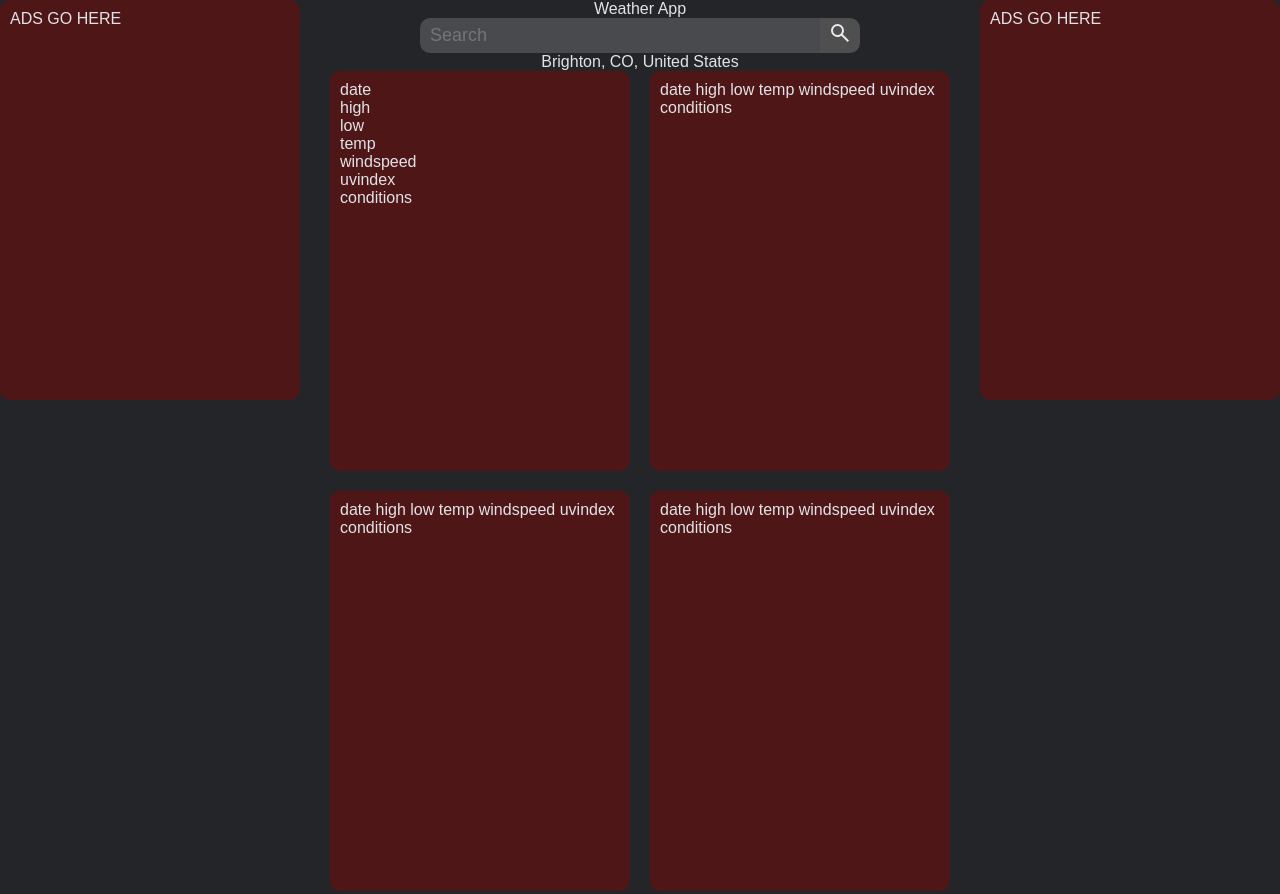
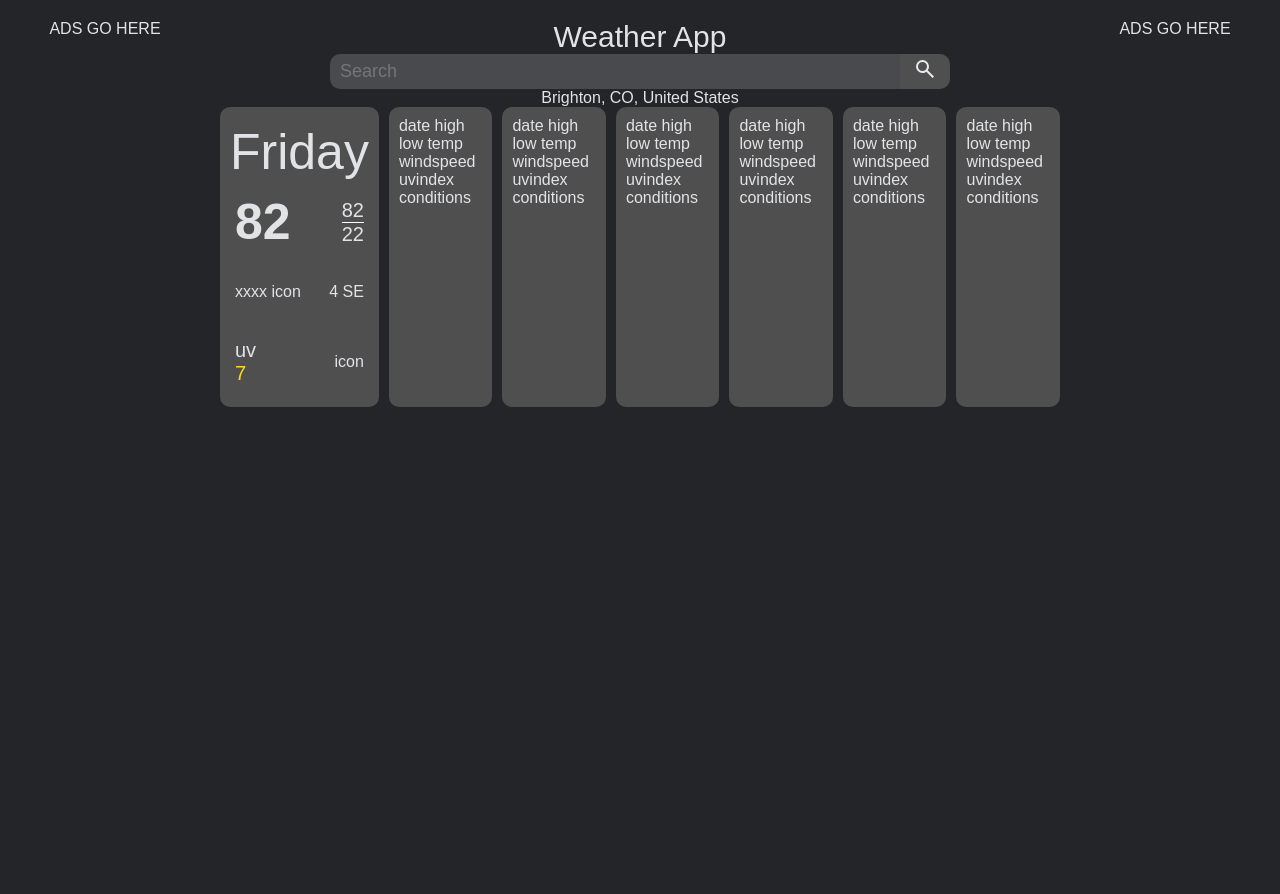
Before and after one commit to tman2747/WeatherApp, a website built with webpack: page src/template.html in a window 1280 px wide. Shown: the top 894 px of the page. After the commit the page ends 800 px from the top, so only its background shows below. Built offline with nearby package versions, Linux system fonts and the light colour scheme; no server answers.

Commit message:
add styling to cards

```diff
--- a/src/index.js
+++ b/src/index.js
@@ -21,16 +21,16 @@ async function updateWeather(location) {
 	const data = await getweather(location);
 	return data;
 }
+function createCard(data) {}
 
 async function runApp() {
 	let data = await updateWeather("brighton co");
 
 	console.log(data);
+
+	for (let i = 0; i < 7; i++) {
+		console.log(data.days[i]);
+	}
 }
 
-function createCard(data)
-{
-
-}
-
-runApp()
+runApp();
--- a/src/styles.css
+++ b/src/styles.css
@@ -20,6 +20,9 @@ body {
 .content {
 	display: grid;
 	grid-template-columns: 1fr 4fr 1fr;
+	padding-top: 20px;
+	justify-items: center;
+	gap: 10px;
 }
 
 .main-content {
@@ -28,26 +31,86 @@ body {
 	align-items: center;
 	flex-direction: column;
 }
+
+.title {
+	font-size: 30px;
+}
+
 .weather-content {
-	display: flex;
-	gap: 20px;
+	display: grid;
+	grid-template-columns: repeat(7, 1fr);
+	gap: 10px;
 	flex-wrap: wrap;
 	justify-content: center;
+	width: 100%;
 }
 
 .card {
-	background-color: rgb(78, 22, 22);
-	width: 300px;
-	height: 400px;
+	background-color: #4f4f4f;
+	/* need to be a cal of width of parent container and padding and gap */
+	display: grid;
+	grid-template-rows: 1fr 1fr 1fr 1fr;
+	height: 300px;
 	border-radius: 10px;
 	padding: 10px;
 }
+.day {
+	display: flex;
+	justify-content: center;
+	align-items: center;
+	font-size: 50px;
+}
+
+.temp-card {
+	display: flex;
+	justify-content: space-between;
+	align-items: center;
+	padding: 0px 5px;
+}
+
+.current-temp {
+	font-size: 50px;
+	font-weight: bold;
+}
+
+.high-low-container {
+	font-size: 20px;
+}
+
+.high {
+	border-bottom: white solid 1px;
+}
+
+.wind-container {
+	display: flex;
+	justify-content: space-between;
+	align-items: center;
+	padding: 0px 5px;
+}
+.windspeed {
+}
+
+.conditions-container {
+	display: flex;
+	justify-content: space-between;
+	align-items: center;
+	padding: 0px 5px;
+}
+
+.uv-placeholder{
+	font-size: 20px;
+}
+.uv{
+	font-size: 20px;
+	color: rgb(255, 217, 0);
+}
+
 .search-bar {
 	display: flex;
 }
 
 .search-bar button {
-	width: 40px;
+	width: 50px;
 	border-top-right-radius: 10px;
 	border-bottom-right-radius: 10px;
 	background-color: #4f4f4f;
@@ -63,7 +126,7 @@ body {
 	border-bottom-left-radius: 10px;
 	padding-left: 10px;
 	background-color: #494a4d;
-	width: 400px;
+	width: 570px;
 }
 .search-bar input:focus {
 	border: none;
--- a/src/template.html
+++ b/src/template.html
@@ -7,23 +7,35 @@
 	</head>
 	<body>
 		<div class="content">
-			<div class="ads"><div class="card">ADS GO HERE</div></div>
+			<div class="ads"><div class="cards">ADS GO HERE</div></div>
 			<div class="main-content">
 				<div class="title">Weather App</div>
 				<div class="search-bar">
-					<input type="text" placeholder="Search"/>
-					<button><img src="imgs/search.svg" alt="Icon"></button>
+					<input type="text" placeholder="Search" />
+					<button><img src="imgs/search.svg" alt="Icon" /></button>
 				</div>
 				<div>Brighton, CO, United States</div>
 				<div class="weather-content">
 					<div class="card">
-						<div class="date">date</div>
-						<div class="high">high</div>
-						<div class="low">low</div>
-						<div class="temp">temp</div>
-						<div class="windspeed">windspeed</div>
-						<div class="uvindex">uvindex</div>
-						<div class="conditions">conditions</div>
+						<div class="day">Friday</div>
+						<div class="temp-card">
+							<div class="current-temp">82</div>
+							<div class="high-low-container">
+								<div class="high">82</div>
+								<div class="low">22</div>
+							</div>
+						</div>
+						<div class="wind-container">
+							<div class="windspeed-icon">xxxx icon</div>
+							<div class="windspeed">4 SE</div>
+						</div>
+						<div class="conditions-container">
+							<div class="uv-container">
+								<div class="uv-placeholder">uv</div>
+								<div class="uv">7</div>
+							</div>
+							<div>icon</div>
+						</div>
 					</div>
 					<div class="card">
 						date high low temp windspeed uvindex conditions
@@ -46,7 +58,7 @@
 				</div>
 			</div>
 			<div class="ads">
-				<div class="card">ADS GO HERE</div>
+				<div>ADS GO HERE</div>
 			</div>
 		</div>
 	</body>
```
